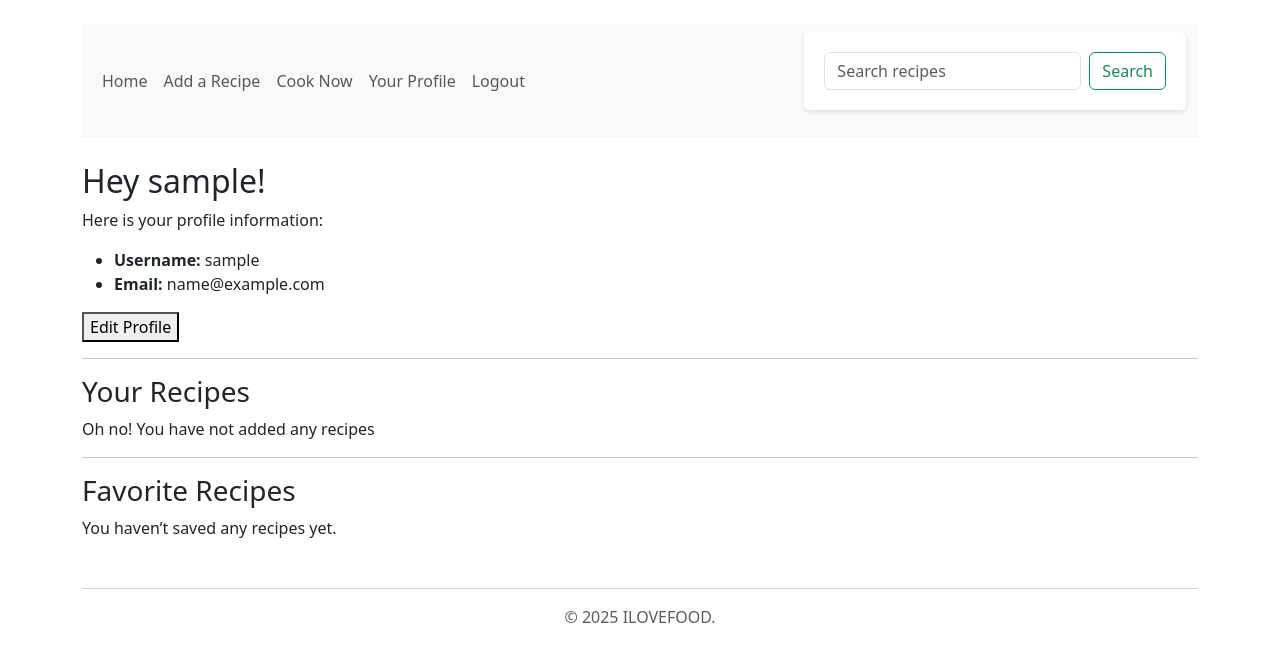
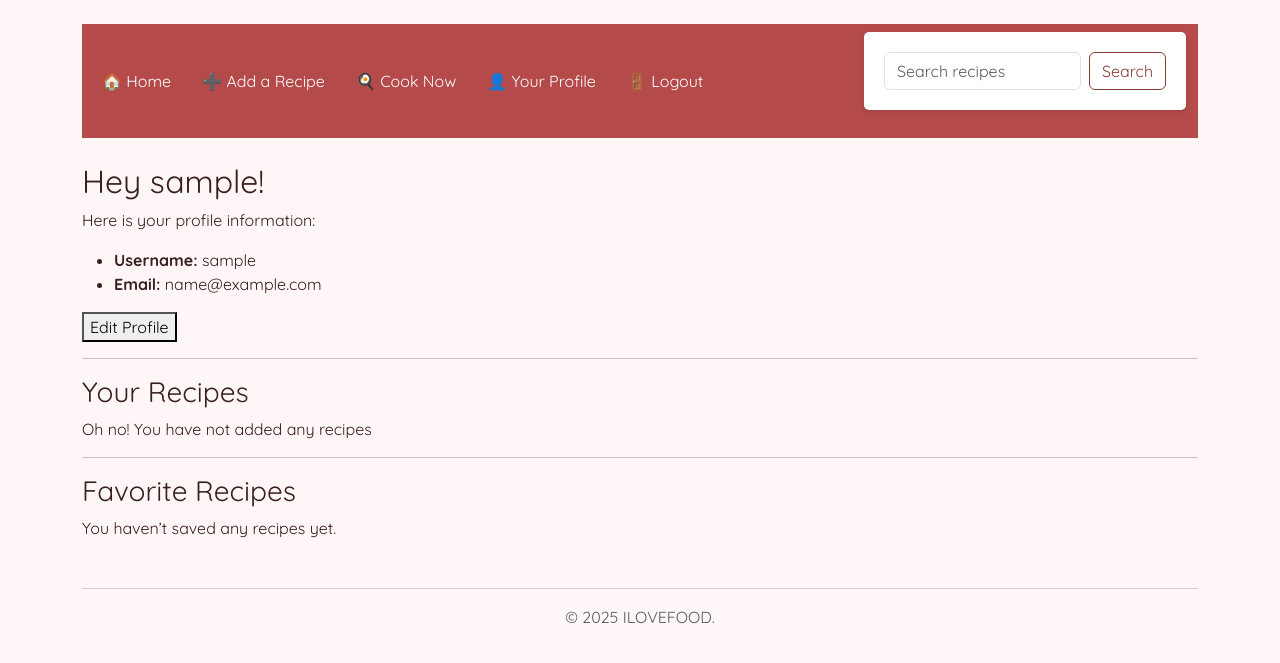
Before and after one commit to adrian8284/RecipeWebApp, a Flask app: page /profile in a window 1280 px wide. Shown: the top 663 px of the page. Run offline with Flask 3, Linux system fonts and the light colour scheme; the visitor is signed in with stand-in values (Sample User, id 1); data that the repository does not hold is empty.

Commit message:
Improved page UI

```diff
--- a/app/templates/base.html
+++ b/app/templates/base.html
@@ -5,6 +5,46 @@
     <meta name="viewport" content="width=device-width, initial-scale=1.0">
     <link rel="stylesheet" href="{{ url_for('static', filename='styles.css') }}">
     <link href="https://cdn.jsdelivr.net/npm/bootstrap@5.3.0/dist/css/bootstrap.min.css" rel="stylesheet">
+    <link href="https://fonts.googleapis.com/css2?family=Quicksand:wght@400;600;700&display=swap" rel="stylesheet">
+    <style>
+        body {
+            font-family: 'Quicksand', sans-serif;
+            background-color: #fff7f7;
+            color: #3a1f1f;
+        }
+        .navbar {
+            background-color: #b44a4a !important;
+        }
+        .navbar-nav .nav-link {
+            color: #fff !important;
+            margin-right: 15px;
+        }
+        .navbar-nav .nav-link.active {
+            font-weight: bold;
+            text-decoration: underline;
+            color: #ffc0cb !important; /* Light pink for visibility */
+            background-color: #6d1e1e;
+            border-radius: 4px;
+            padding: 4px 8px;
+        }
+        .navbar-nav .nav-link:hover {
+            background-color: #e8c0c0;
+            color: #3a1f1f !important;
+            border-radius: 4px;
+        }
+        .btn-outline-success {
+            color: #8b3a3a;
+            border-color: #8b3a3a;
+            transition: background-color 0.3s ease, color 0.3s ease;
+        }
+        .btn-outline-success:hover {
+            background-color: #f2bcbc;
+            color: #3a1f1f;
+        }
+        .alert {
+            font-weight: 600;
+        }
+    </style>
 
     {% if title %}
         <title>{{ title }}</title>
@@ -19,14 +59,14 @@
     <nav class="navbar navbar-expand-lg navbar-light bg-light mb-4">
         <div class="container-fluid">
             <div class="navbar-nav">
-                <a class="nav-link {% if active_page == 'home' %}active{% endif %}" href="{{ url_for('home') }}">Home</a>
-                <a class="nav-link {% if active_page == 'new_recipe' %}active{% endif %}" href="{{ url_for('new_recipe') }}">Add a Recipe</a>
+                <a class="nav-link {% if active_page == 'home' %}active{% endif %}" href="{{ url_for('home') }}">🏠 Home</a>
+                <a class="nav-link {% if active_page == 'new_recipe' %}active{% endif %}" href="{{ url_for('new_recipe') }}">➕ Add a Recipe</a>
                 {% if current_user.is_anonymous %}
-                <a class="nav-link {% if active_page == 'login' %}active{% endif %}" href="{{ url_for('login') }}">Login</a>
+                <a class="nav-link {% if active_page == 'login' %}active{% endif %}" href="{{ url_for('login') }}">🔐 Login</a>
                 {% else %}
-                <a class="nav-link {% if active_page == 'cook_now' %}active{% endif %}" href="{{ url_for('cook_now') }}">Cook Now</a>
-                <a class="nav-link {% if active_page == 'show_recipes' %}active{% endif %}" href="{{ url_for('show_recipes') }}">Your Profile</a>
-                <a class="nav-link {% if active_page == 'logout' %}active{% endif %}" href="{{ url_for('logout') }}">Logout</a>
+                <a class="nav-link {% if active_page == 'cook_now' %}active{% endif %}" href="{{ url_for('cook_now') }}">🍳 Cook Now</a>
+                <a class="nav-link {% if active_page == 'show_recipes' %}active{% endif %}" href="{{ url_for('show_recipes') }}">👤 Your Profile</a>
+                <a class="nav-link {% if active_page == 'logout' %}active{% endif %}" href="{{ url_for('logout') }}">🚪 Logout</a>
                 {% endif %}
             </div>
 
```
